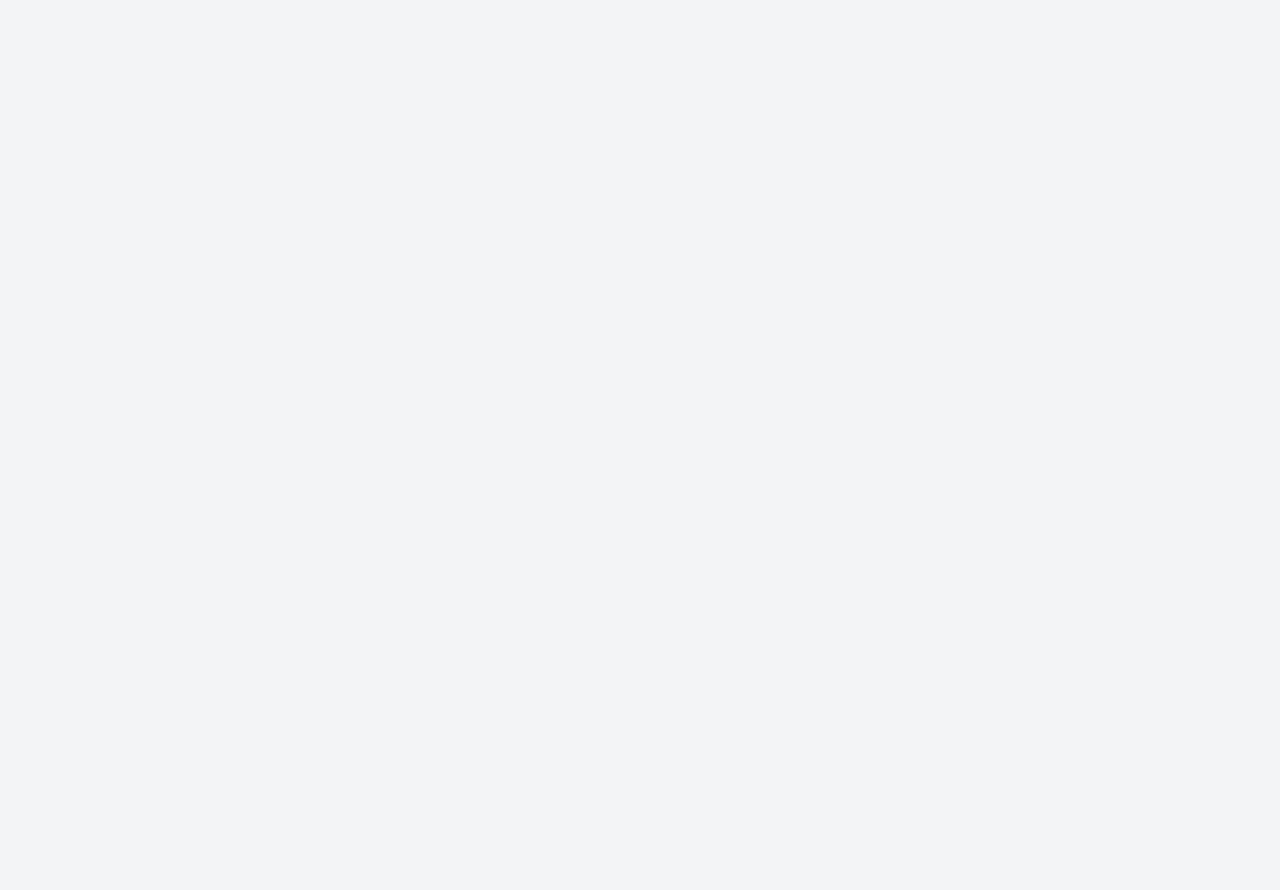
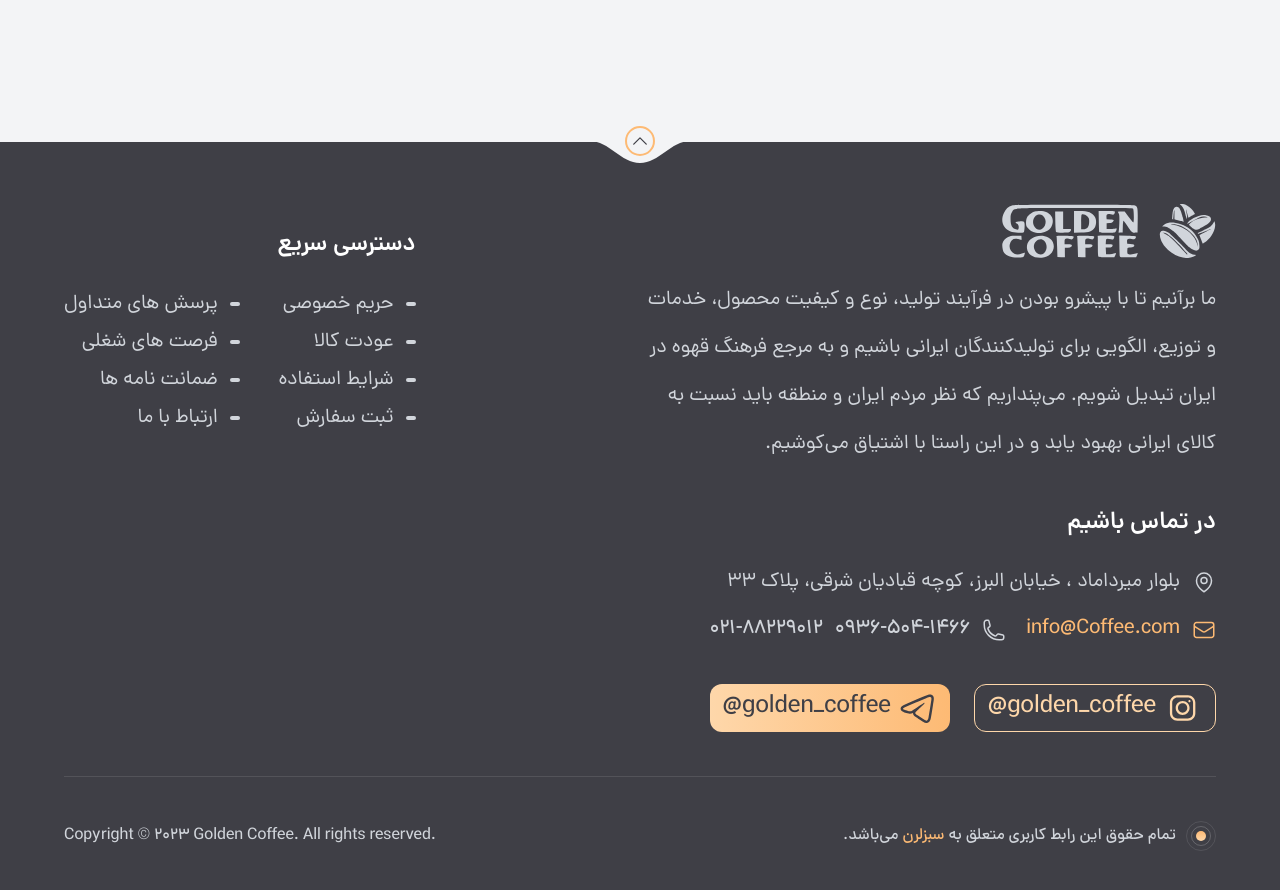
Before and after one commit to BehnamBorhani/Coffee-Shop, a Next.js app: page / in a window 1280 px wide. Shown: the part 4272-5162 px from the top of the page. Before the commit the page ends 4414 px from the top, so only its background shows below. Built offline with nearby package versions, Linux system fonts and the light colour scheme.

Commit message:
footer created

```diff
--- /dev/null
+++ b/src/app/_components/footer/footer.jsx
@@ -0,0 +1,188 @@
+import React from "react";
+
+const Footer = () => {
+  return (
+    <footer class="relative bg-zinc-700 py-8 md:pb-11 md:pt-[62px] ">
+      <svg className="absolute -top-[1px] right-0 left-0 mx-auto hidden md:inline-block text-gray-100 dark:text-zinc-800 w-[100px] h-[22px]">
+        <use href="#curve-footer"></use>
+      </svg>
+      <div className="absolute -top-[1px] right-0 left-0 mx-auto -translate-y-2/4 hidden md:flex items-center justify-center w-[30px] h-[30px] border-2 border-orange-300 rounded-full">
+        <svg className="size-5 text-zinc-700 dark:text-white rotate-180">
+          <use href="#chevron-down"></use>
+        </svg>
+      </div>
+
+      <div class="px-4 md:px-0 sm:w-[94%] lg:w-[90%] mx-auto text-gray-300">
+        <div class="flex justify-between flex-wrap ">
+          {/* footer - right */}
+          <div>
+            <div class="flex gap-x-5 text-gray-300 mb-6 md:mb-4.5">
+              <svg class="w-[57px] h-[54px]">
+                <use href="#logo"></use>
+              </svg>
+              <svg class="w-[138px] h-[54px]">
+                <use href="#logo-type"></use>
+              </svg>
+            </div>
+
+            <p class="xl:max-w-[570px] text-lg md:text-xl/[48px] ">
+              ما برآنیم تا با پیشرو بودن در فرآیند تولید، نوع و کیفیت محصول،
+              خدمات و توزیع، الگویی برای تولیدکنندگان ایرانی باشیم و به مرجع
+              فرهنگ قهوه در ایران تبدیل شویم. می‌پنداریم که نظر مردم ایران و
+              منطقه باید نسبت به کالای ایرانی بهبود یابد و در این راستا با
+              اشتیاق می‌کوشیم.
+            </p>
+          </div>
+
+          {/* foter - center */}
+          <div class="mt-10 md:mt-[26px]">
+            <h4 class="mb-6 md:mb-7 font-DanaDemibold text-2xl text-white">
+              دسترسی سریع
+            </h4>
+
+            <div class="grid grid-cols-2 gap-x-10 md:gap-x-0 gap-y-2.5 mb-6 md:mb-7">
+              <a
+                href="#"
+                class="flex items-center gap-x-2 md:gap-x-3 md:text-xl hover:text-orange-300 transition-all"
+              >
+                <span class="inline-block w-2 md:w-2.5 h-1 bg-current rounded-full"></span>
+                <span>حریم خصوصی</span>
+              </a>
+              <a
+                href="#"
+                class="flex items-center gap-x-2 md:gap-x-3 md:text-xl hover:text-orange-300 transition-all"
+              >
+                <span class="inline-block w-2 md:w-2.5 h-1 bg-current rounded-full"></span>
+                <span>پرسش های متداول</span>
+              </a>
+              <a
+                href="#"
+                class="flex items-center gap-x-2 md:gap-x-3 md:text-xl hover:text-orange-300 transition-all"
+              >
+                <span class="inline-block w-2 md:w-2.5 h-1 bg-current rounded-full"></span>
+                <span>عودت کالا</span>
+              </a>
+              <a
+                href="#"
+                class="flex items-center gap-x-2 md:gap-x-3 md:text-xl hover:text-orange-300 transition-all"
+              >
+                <span class="inline-block w-2 md:w-2.5 h-1 bg-current rounded-full"></span>
+                <span>فرصت های شغلی</span>
+              </a>
+              <a
+                href="#"
+                class="flex items-center gap-x-2 md:gap-x-3 md:text-xl hover:text-orange-300 transition-all"
+              >
+                <span class="inline-block w-2 md:w-2.5 h-1 bg-current rounded-full"></span>
+                <span>شرایط استفاده</span>
+              </a>
+              <a
+                href="#"
+                class="flex items-center gap-x-2 md:gap-x-3 md:text-xl hover:text-orange-300 transition-all"
+              >
+                <span class="inline-block w-2 md:w-2.5 h-1 bg-current rounded-full"></span>
+                <span>ضمانت نامه ها</span>
+              </a>
+              <a
+                href="#"
+                class="flex items-center gap-x-2 md:gap-x-3 md:text-xl hover:text-orange-300 transition-all"
+              >
+                <span class="inline-block w-2 md:w-2.5 h-1 bg-current rounded-full"></span>
+                <span>ثبت سفارش</span>
+              </a>
+              <a
+                href="#"
+                class="flex items-center gap-x-2 md:gap-x-3 md:text-xl hover:text-orange-300 transition-all"
+              >
+                <span class="inline-block w-2 md:w-2.5 h-1 bg-current rounded-full"></span>
+                <span>ارتباط با ما</span>
+              </a>
+            </div>
+          </div>
+
+          {/* footer - left */}
+          <div class="mt-10 md:mt26">
+            {/* Address */}
+            <h4 class="mb-6 md:mb-7 font-DanaDemibold text-2xl text-white">
+              در تماس باشیم
+            </h4>
+            <div>
+              {/* email & Phone */}
+              <div class="text-xl mb-6 md:mb-10">
+                <span class="flex items-center gap-x-2 md:gap-x-3 mb-4 md:mb-5">
+                  <svg class="shrink-0 w-5 h-5 md:w-6 md:h-6">
+                    <use href="#map-pin"></use>
+                  </svg>
+                  <span>
+                    بلوار میرداماد ، خیابان البرز، کوچه قبادیان شرقی، پلاک 33
+                  </span>
+                </span>
+                <div class="flex flex-wrap gap-x-5 gap-y-4 font-DanaMedium">
+                  <a
+                    href="mailto:info@Coffee.com"
+                    class="flex items-center gap-x-2 md:gap-x-3 text-orange-300"
+                  >
+                    <svg class="w-5 h-5 md:w-6 md:h-6">
+                      <use href="#envelop"></use>
+                    </svg>
+                    <span>info@Coffee.com</span>
+                  </a>
+                  <div class="flex items-center gap-x-2 md:gap-x-3">
+                    <svg class="w-5 h-5 md:w-6 md:h-6">
+                      <use href="#phone"></use>
+                    </svg>
+                    <span>0936-504-1466</span>
+                    <span>021-88229012</span>
+                  </div>
+                </div>
+              </div>
+              {/* buttons */}
+              <div class="flex gap-x-1.5 md:gap-x-6 font-DanaMedium md:text-2xl ">
+                <a
+                  href="#"
+                  class="flex items-center justify-center gap-x-2 flex-grow h-12 border border-orange-200 text-orange-200 rounded-xl"
+                >
+                  <svg class="w-[26px] h-[26px] md:w-[38px] md:h-[38px]">
+                    <use href="#instagram"></use>
+                  </svg>
+                  <span class="ltr-text">@golden_coffee</span>
+                </a>
+                <a
+                  href="#"
+                  class="flex items-center justify-center gap-x-2 flex-grow h-12 bg-gradient-to-r from-orange-200 to-orange-300 text-zinc-700 rounded-xl"
+                >
+                  <svg class="w-[26px] h-[26px] md:w-[38px] md:h-[38px]">
+                    <use href="#telegram"></use>
+                  </svg>
+                  <span class="ltr-text">@golden_coffee</span>
+                </a>
+              </div>
+            </div>
+          </div>
+        </div>
+
+        {/* Copy rights */}
+        <div class="flex flex-wrap justify-between items-center gap-x-4 mt-10 md:mt-11 pt-10 md:pt-11 border-t border-white/10 font-DanaMedium text-xs/5 md:text-base ">
+          <div class="flex items-center gap-x-2.5">
+            <div class=" flex-center w-[30px] h-[30px] border border-white/10 rounded-full flex-shrink-0">
+              <div class=" flex-center w-5 h-5 border border-white/20 rounded-full">
+                <div class="w-2.5 h-2.5 bg-gradient-to-t from-orange-200 to-orange-300 rounded-full"></div>
+              </div>
+            </div>
+            <p>
+              تمام حقوق این رابط کاربری متعلق به{" "}
+              <span class="text-orange-300">سبزلرن</span> می‌باشد.
+              {/* و دانشجوی این
+              دوره اجازه استفاده آن را در مصارف شخصی و تجاری ندارد. */}
+            </p>
+          </div>
+          <span class="ltr-text mr-auto">
+            Copyright © 2023 Golden Coffee. All rights reserved.
+          </span>
+        </div>
+      </div>
+    </footer>
+  );
+};
+
+export default Footer;
--- a/src/app/_components/svg/svg-symbols.jsx
+++ b/src/app/_components/svg/svg-symbols.jsx
@@ -248,7 +248,21 @@ const SVGSymbols = () => {
       >
         <path
           d="M50 0C69 0 81 22 100 22L0 22C18.75 22 31 0 50 0Z"
-          fill="#F3F4F6"
+          fill="currentColor"
+        />
+      </symbol>
+
+      <symbol
+        id="curve-footer"
+        width="100"
+        height="22"
+        viewBox="0 0 100 22"
+        fill="none"
+        xmlns="http://www.w3.org/2000/svg"
+      >
+        <path
+          d="M50 22C31 22 19 -3.26655e-06 1.9233e-06 -3.02023e-06L100 -3.8147e-06C81.25 -5.45387e-06 69 22 50 22Z"
+          fill="currentColor"
         />
       </symbol>
 
--- a/src/app/layout.js
+++ b/src/app/layout.js
@@ -4,6 +4,7 @@ import SVGSymbols from "./_components/svg/svg-symbols";
 import "./globals.css";
 import localFont from "next/font/local";
 import Overlay from "./_components/overlay/overlay";
+import Footer from "./_components/footer/footer";
 
 const dana = localFont({
   src: [
@@ -67,6 +68,7 @@ export default function RootLayout({ children }) {
           <Navbar />
           {children}
           <Overlay />
+          <Footer />
         </AppProvider>
       </body>
     </html>
```
